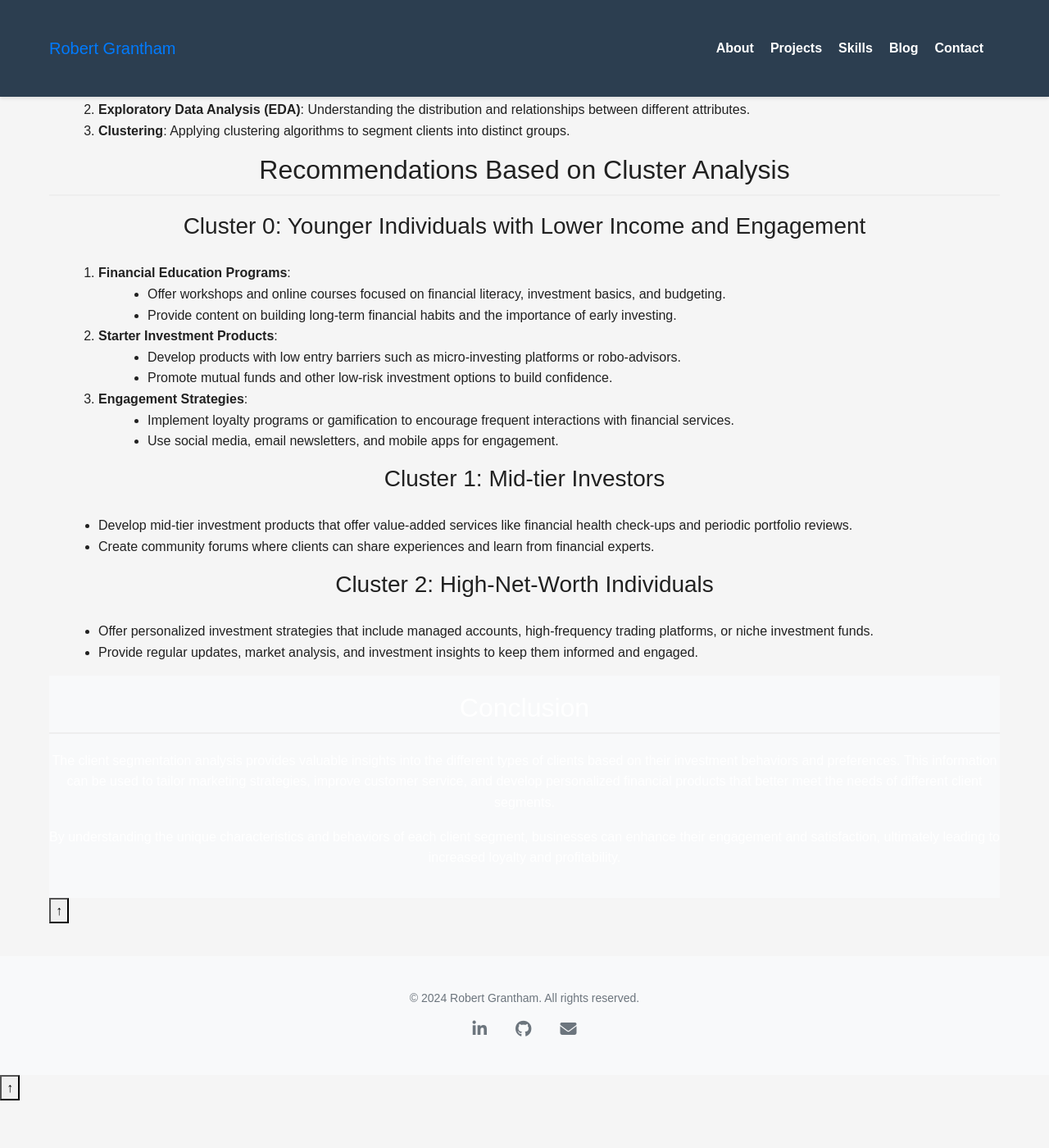
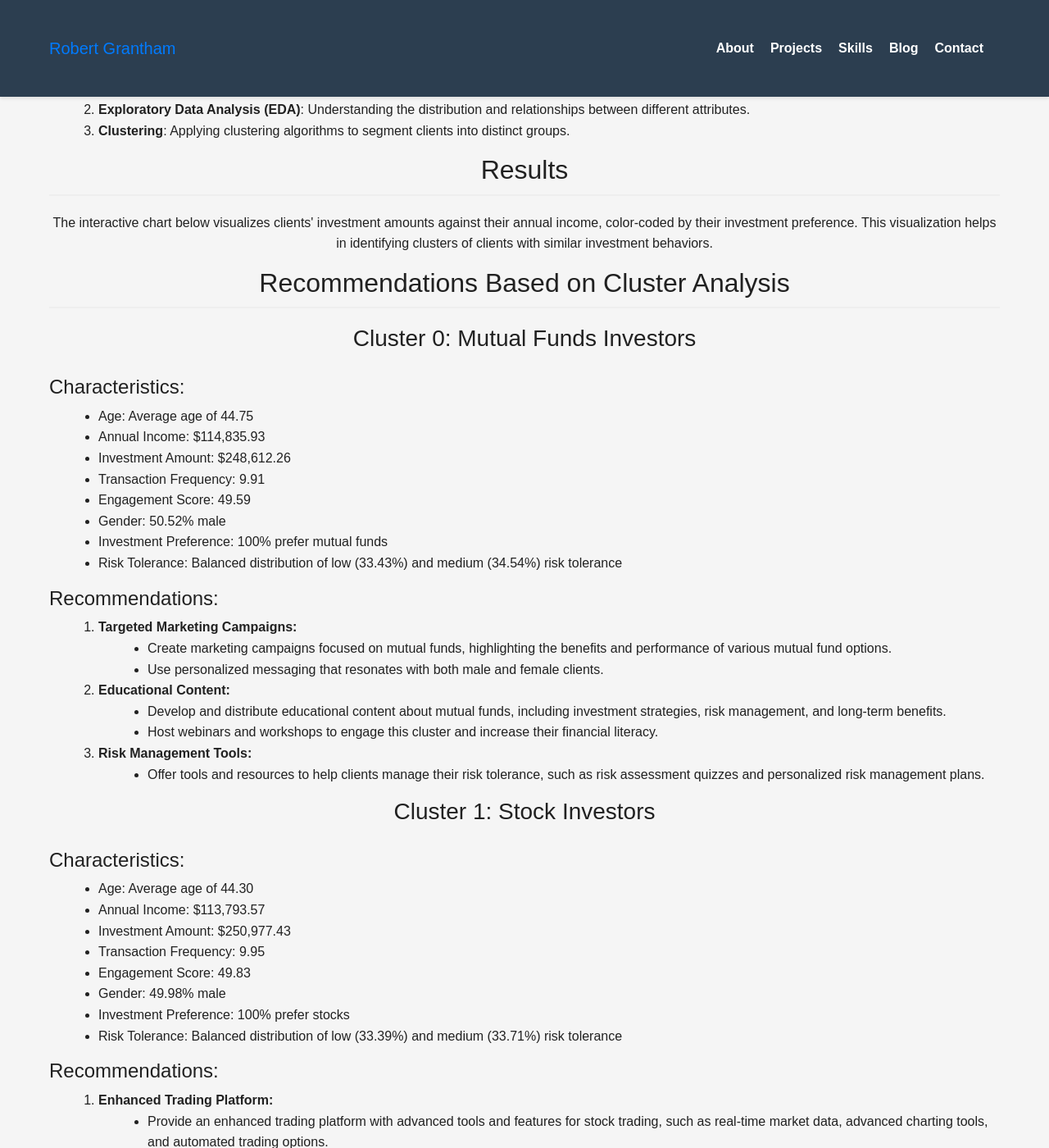
Before and after one commit to rgrantham82/rgrantham82.github.io, a Jekyll site: the page built from client-segmentation.html, in a window 1280 px wide and 1400 px high, scrolled down 1155 px. Shown: the whole window at 82% size. Built offline with Jekyll 4.4.1, drawn with Linux system fonts in a browser that asks for light colours; nearby versions of some CDN libraries; before the commit the page ends 2497 px from its top, so only the background shows below that; some of the changed text lies outside the part shown.

Commit message:
Update client-segmentation.html

```diff
--- a/client-segmentation.html
+++ b/client-segmentation.html
@@ -58,50 +58,129 @@
       </li>
     </ol>
   </section>
+  <section id="results">
+    <h2>Results</h2>
+    <p>The interactive chart below visualizes clients' investment amounts against their annual income, color-coded by their investment preference. This visualization helps in identifying clusters of clients with similar investment behaviors.</p>
+    <div id="scatterplot"></div>
+  </section>
   <section id="recommendations">
     <h2>Recommendations Based on Cluster Analysis</h2>
     <section id="cluster-0">
-      <h3>Cluster 0: Younger Individuals with Lower Income and Engagement</h3>
+      <h3>Cluster 0: Mutual Funds Investors</h3>
+      <h4>Characteristics:</h4>
+      <ul>
+        <li>Age: Average age of 44.75</li>
+        <li>Annual Income: $114,835.93</li>
+        <li>Investment Amount: $248,612.26</li>
+        <li>Transaction Frequency: 9.91</li>
+        <li>Engagement Score: 49.59</li>
+        <li>Gender: 50.52% male</li>
+        <li>Investment Preference: 100% prefer mutual funds</li>
+        <li>Risk Tolerance: Balanced distribution of low (33.43%) and medium (34.54%) risk tolerance</li>
+      </ul>
+      <h4>Recommendations:</h4>
       <ol>
         <li>
-          <strong>Financial Education Programs</strong>: <ul>
-            <li>Offer workshops and online courses focused on financial literacy, investment basics, and budgeting.</li>
-            <li>Provide content on building long-term financial habits and the importance of early investing.</li>
+          <strong>Targeted Marketing Campaigns:</strong>
+          <ul>
+            <li>Create marketing campaigns focused on mutual funds, highlighting the benefits and performance of various mutual fund options.</li>
+            <li>Use personalized messaging that resonates with both male and female clients.</li>
           </ul>
         </li>
         <li>
-          <strong>Starter Investment Products</strong>: <ul>
-            <li>Develop products with low entry barriers such as micro-investing platforms or robo-advisors.</li>
-            <li>Promote mutual funds and other low-risk investment options to build confidence.</li>
+          <strong>Educational Content:</strong>
+          <ul>
+            <li>Develop and distribute educational content about mutual funds, including investment strategies, risk management, and long-term benefits.</li>
+            <li>Host webinars and workshops to engage this cluster and increase their financial literacy.</li>
           </ul>
         </li>
         <li>
-          <strong>Engagement Strategies</strong>: <ul>
-            <li>Implement loyalty programs or gamification to encourage frequent interactions with financial services.</li>
-            <li>Use social media, email newsletters, and mobile apps for engagement.</li>
+          <strong>Risk Management Tools:</strong>
+          <ul>
+            <li>Offer tools and resources to help clients manage their risk tolerance, such as risk assessment quizzes and personalized risk management plans.</li>
           </ul>
         </li>
       </ol>
     </section>
     <section id="cluster-1">
-      <h3>Cluster 1: Mid-tier Investors</h3>
+      <h3>Cluster 1: Stock Investors</h3>
+      <h4>Characteristics:</h4>
       <ul>
-        <li>Develop mid-tier investment products that offer value-added services like financial health check-ups and periodic portfolio reviews.</li>
-        <li>Create community forums where clients can share experiences and learn from financial experts.</li>
+        <li>Age: Average age of 44.30</li>
+        <li>Annual Income: $113,793.57</li>
+        <li>Investment Amount: $250,977.43</li>
+        <li>Transaction Frequency: 9.95</li>
+        <li>Engagement Score: 49.83</li>
+        <li>Gender: 49.98% male</li>
+        <li>Investment Preference: 100% prefer stocks</li>
+        <li>Risk Tolerance: Balanced distribution of low (33.39%) and medium (33.71%) risk tolerance</li>
       </ul>
+      <h4>Recommendations:</h4>
+      <ol>
+        <li>
+          <strong>Enhanced Trading Platform:</strong>
+          <ul>
+            <li>Provide an enhanced trading platform with advanced tools and features for stock trading, such as real-time market data, advanced charting tools, and automated trading options.</li>
+          </ul>
+        </li>
+        <li>
+          <strong>Market Insights and Analysis:</strong>
+          <ul>
+            <li>Offer in-depth market insights and analysis, including stock market trends, expert opinions, and daily market summaries.</li>
+            <li>Send regular newsletters with stock market updates and investment tips.</li>
+          </ul>
+        </li>
+        <li>
+          <strong>Loyalty Programs:</strong>
+          <ul>
+            <li>Implement loyalty programs to reward frequent traders with benefits such as reduced trading fees, priority customer support, and exclusive access to premium research reports.</li>
+          </ul>
+        </li>
+      </ol>
     </section>
     <section id="cluster-2">
-      <h3>Cluster 2: High-Net-Worth Individuals</h3>
+      <h3>Cluster 2: Real Estate and Other Investors</h3>
+      <h4>Characteristics:</h4>
       <ul>
-        <li>Offer personalized investment strategies that include managed accounts, high-frequency trading platforms, or niche investment funds.</li>
-        <li>Provide regular updates, market analysis, and investment insights to keep them informed and engaged.</li>
+        <li>Age: Average age of 44.72</li>
+        <li>Annual Income: $115,153.79</li>
+        <li>Investment Amount: $251,153.12</li>
+        <li>Transaction Frequency: 9.88</li>
+        <li>Engagement Score: 50.20</li>
+        <li>Gender: 49.65% male</li>
+        <li>Investment Preference: Mixed preference for real estate (49.75%) and other options</li>
+        <li>Risk Tolerance: Slightly more inclined towards low (33.81%) than medium (32.10%) risk tolerance</li>
       </ul>
+      <h4>Recommendations:</h4>
+      <ol>
+        <li>
+          <strong>Diverse Investment Options:</strong>
+          <ul>
+            <li>Highlight diverse investment options, including real estate, REITs, and alternative investments.</li>
+            <li>Create tailored investment portfolios that include a mix of real estate and other asset classes to meet their preferences.</li>
+          </ul>
+        </li>
+        <li>
+          <strong>Engagement and Support:</strong>
+          <ul>
+            <li>Maintain high engagement through personalized support, regular check-ins, and proactive advice on managing and growing their investments.</li>
+            <li>Offer dedicated relationship managers to provide personalized investment advice and support.</li>
+          </ul>
+        </li>
+        <li>
+          <strong>Content and Resources:</strong>
+          <ul>
+            <li>Develop content that covers real estate investment strategies, market trends, and the benefits of diversifying into other asset classes.</li>
+            <li>Provide detailed guides on real estate investment, including property evaluation, financing options, and market analysis.</li>
+          </ul>
+        </li>
+      </ol>
     </section>
   </section>
-  <footer>
+  <section id="conclusion">
     <h2>Conclusion</h2>
     <p>The client segmentation analysis provides valuable insights into the different types of clients based on their investment behaviors and preferences. This information can be used to tailor marketing strategies, improve customer service, and develop personalized financial products that better meet the needs of different client segments.</p>
     <p>By understanding the unique characteristics and behaviors of each client segment, businesses can enhance their engagement and satisfaction, ultimately leading to increased loyalty and profitability.</p>
-  </footer>
+  </section>
   <button class="scroll-to-top" aria-label="Scroll to top">↑</button>
 </div>
```
